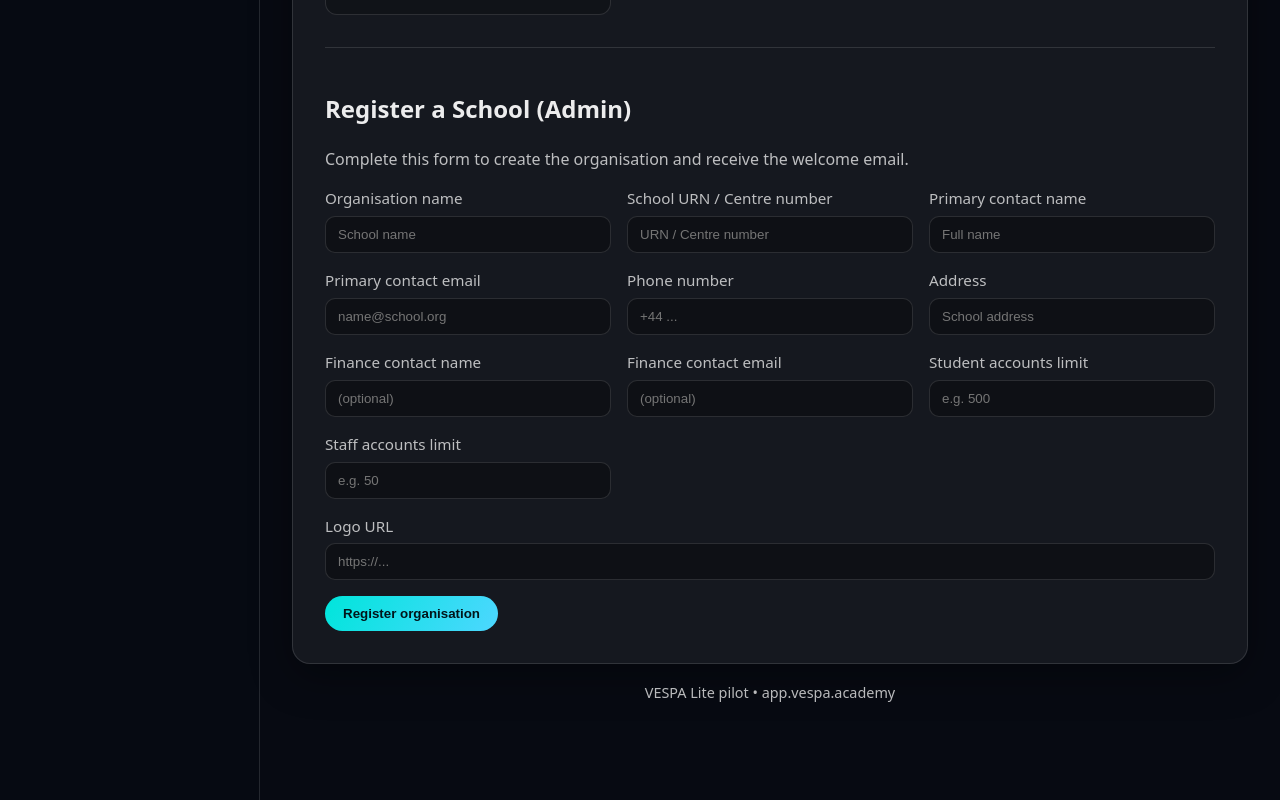
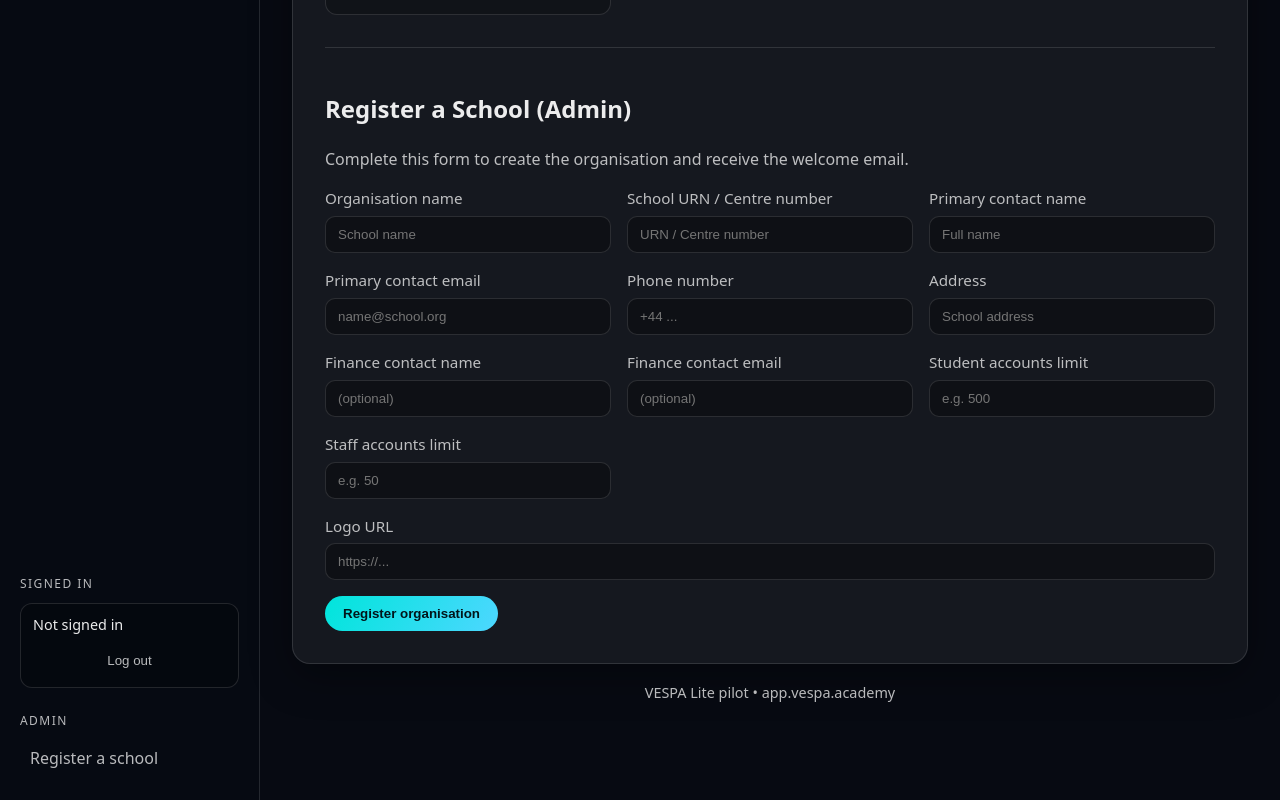
Before and after one commit to 4Sighteducation/VESPA-lite, a React (Vite) app: page / in a window 1280 px wide. Shown: the part 521-1321 px from the top of the page. Built offline with nearby package versions, Linux system fonts and the light colour scheme; no server answers.

Commit message:
Add sidebar user menu and logout
Show the signed-in user email in the sidebar and provide a logout action wired to Supabase auth.

```diff
--- a/src/App.css
+++ b/src/App.css
@@ -76,6 +76,23 @@
 
 .sidebar-links a:hover {
   background: rgba(255, 255, 255, 0.06);
+}
+
+.sidebar-user {
+  margin-top: auto;
+}
+
+.user-card {
+  display: flex;
+  flex-direction: column;
+  gap: 8px;
+  padding: 10px 12px;
+  border-radius: 12px;
+  border: 1px solid var(--panel-border);
+  background: rgba(0, 0, 0, 0.2);
+  font-size: 0.9rem;
+  color: var(--text);
+  word-break: break-word;
 }
 
 .nav-links {
--- a/src/App.tsx
+++ b/src/App.tsx
@@ -1,5 +1,7 @@
 import './App.css'
 import { Link, Route, Routes } from 'react-router-dom'
+import { useEffect, useState } from 'react'
+import { supabase } from './lib/supabaseClient'
 import Home from './routes/Home'
 import StudentStart from './routes/StudentStart'
 import Resume from './routes/Resume'
@@ -11,6 +13,34 @@ import StaffAdmin from './routes/StaffAdmin'
 const LOGO_URL = 'https://vespa.academy/_astro/vespalogo.BGrK1ARl.png'
 
 function App() {
+  const [userEmail, setUserEmail] = useState<string | null>(null)
+
+  useEffect(() => {
+    let isMounted = true
+
+    const loadSession = async () => {
+      const { data } = await supabase.auth.getSession()
+      if (!isMounted) return
+      setUserEmail(data.session?.user?.email || null)
+    }
+
+    loadSession()
+
+    const { data: subscription } = supabase.auth.onAuthStateChange((_event, session) => {
+      setUserEmail(session?.user?.email || null)
+    })
+
+    return () => {
+      isMounted = false
+      subscription.subscription.unsubscribe()
+    }
+  }, [])
+
+  const handleLogout = async () => {
+    await supabase.auth.signOut()
+    window.location.assign('/login')
+  }
+
   return (
     <div className="app-shell">
       <div className="app-body">
@@ -34,6 +64,15 @@ function App() {
               <Link to="/student/start/demo">Student start</Link>
               <Link to="/resume">Resume</Link>
             </nav>
+          </div>
+          <div className="sidebar-section sidebar-user">
+            <span className="sidebar-label">Signed in</span>
+            <div className="user-card">
+              <span>{userEmail || 'Not signed in'}</span>
+              <button className="ghost" type="button" onClick={handleLogout} disabled={!userEmail}>
+                Log out
+              </button>
+            </div>
           </div>
           <div className="sidebar-section">
             <span className="sidebar-label">Admin</span>
```
